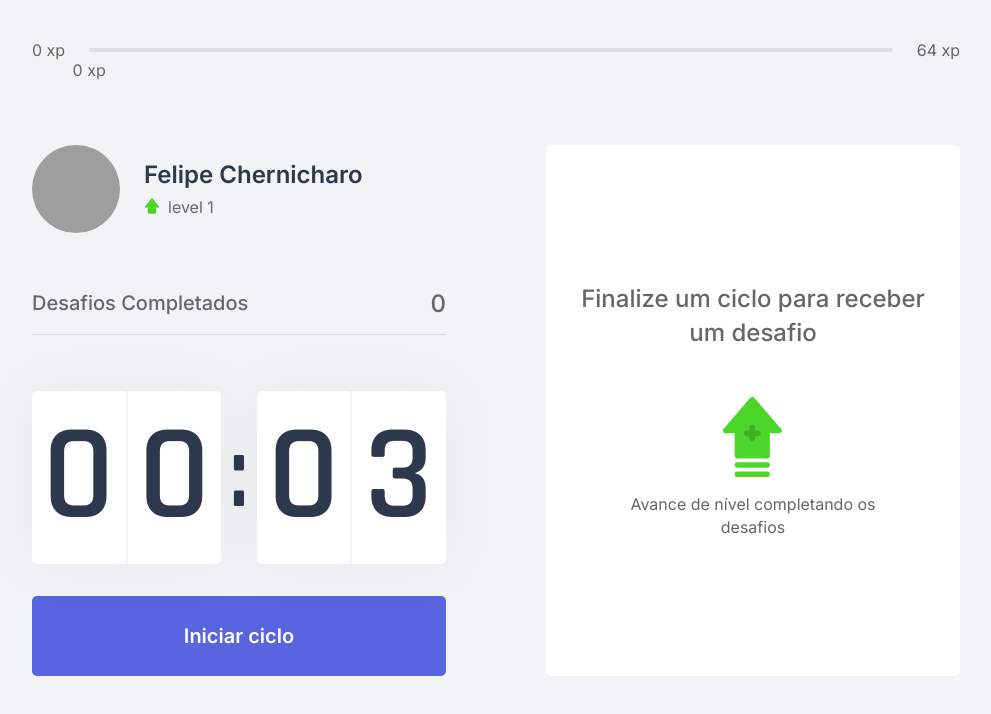
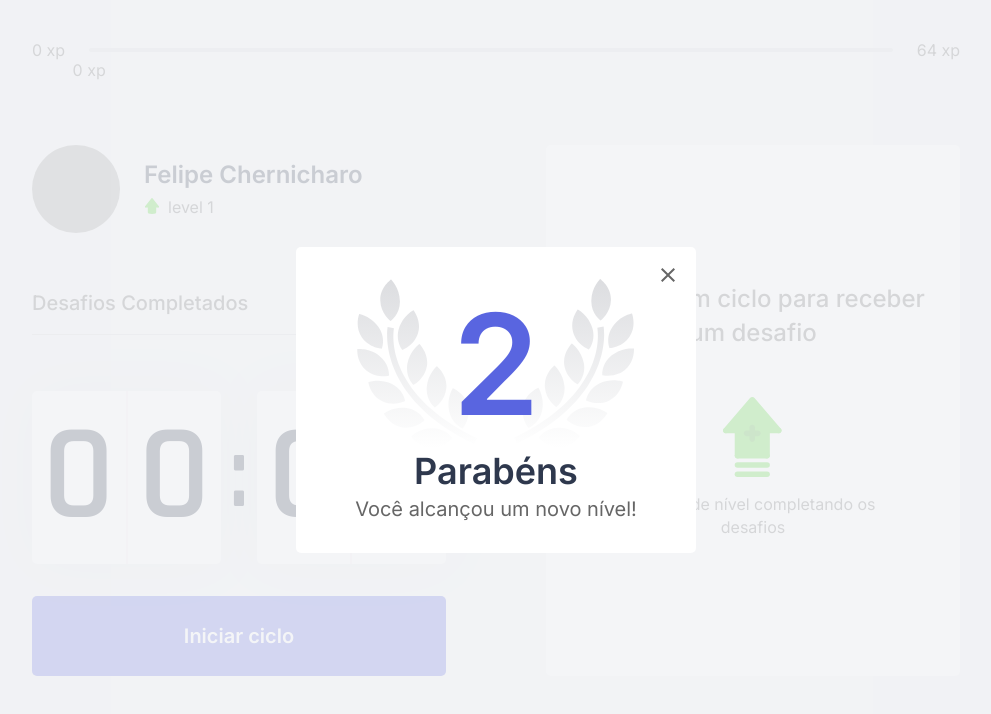
Before and after one commit to mrChernicharo/NLW-4-next, a Next.js app: page / in a window 1280 px wide. Shown: the top 714 px of the page, without its empty margins (144-1135 px from the left). Built offline with nearby package versions, Linux system fonts and the light colour scheme; grey boxes are pictures that could not be loaded.

Commit message:
instancia Modal dentro do contexto

```diff
--- a/src/contexts/ChallengeContext.tsx
+++ b/src/contexts/ChallengeContext.tsx
@@ -5,6 +5,7 @@ import Cookies from 'js-cookie';
 // simplesmente instale com @types/<lib> -D
 
 import challenges from '../challenges.json';
+import LevelUpModal from '../components/LevelUpModal';
 
 interface ChalengeProviderProps {
   children: ReactNode;
@@ -116,6 +117,8 @@ export function ChallengesProvider({ children, ...rest }: ChalengeProviderProps)
       }}
     >
       {children}
+
+      <LevelUpModal />
     </ChallengeContext.Provider>
   );
 }
--- a/src/styles/components/LevelUpModal.module.css
+++ b/src/styles/components/LevelUpModal.module.css
@@ -38,7 +38,7 @@
   margin-top: 0.25rem;
 }
 .container button {
-  position: relative;
+  position: absolute;
   right: 0.5rem;
   top: 0.5rem;
   background: transparent;
```
